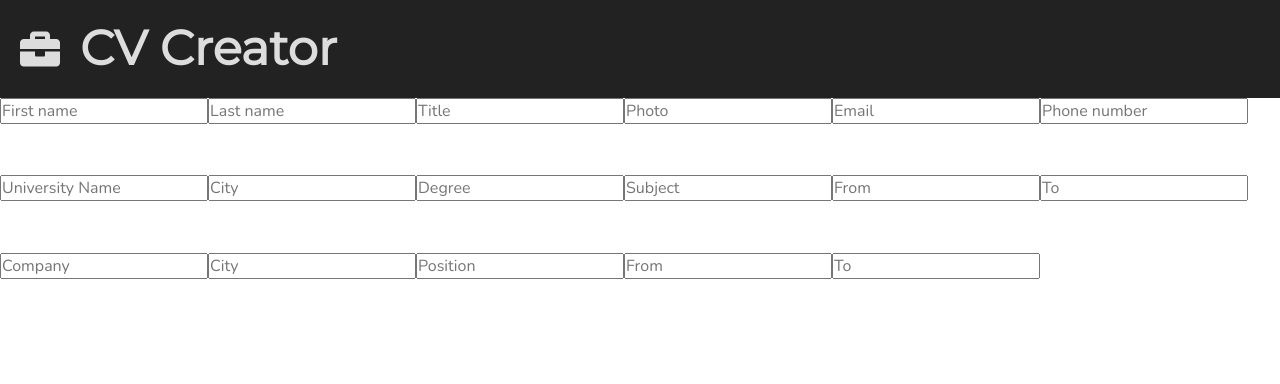
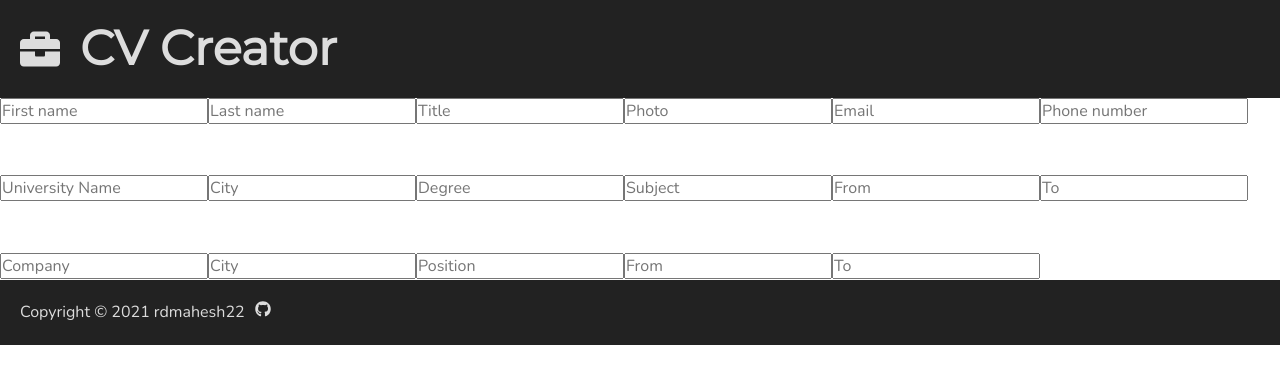
Before and after one commit to omrenu/Resume, a React (Create React App) app in the folder resume-builder/: page / in a window 1280 px wide. Shown: the top 384 px of the page. Built offline with nearby package versions, Linux system fonts and the light colour scheme.

Commit message:
Finish Footer

```diff
--- a/resume-builder/src/components/Footer.js
+++ b/resume-builder/src/components/Footer.js
@@ -1,7 +1,32 @@
 import React from 'react';
+import styled from "styled-components";
+import { FaGithub } from "react-icons/fa";
 const Footer = () => {
+    const StyleFooter = styled.footer`
+        display:flex;
+        align-items:center;
+        padding: 2rem;
+        background-color:${({ theme }) => theme.colors.dark};
+        color: ${({ theme }) => theme.colors.light};
+    `;
+    const Copyright = styled.p`
+     margin-right: 1rem;
+    `;
+    const Link = styled.a`
+        top: 0.2rem;
+        color: ${({ theme }) => theme.colors.light};
+        &:hover {
+        color: ${({ theme }) => theme.colors.lightHover};
+        }
+    `;
+
     return (
-        <div></div>
+        <StyleFooter>
+            <Copyright>Copyright © 2021 rdmahesh22 </Copyright>
+            <Link href="https://github.com/omrenu" target="_blank">
+                <FaGithub />
+            </Link>
+        </StyleFooter>
     );
 }
 export default Footer;
```
